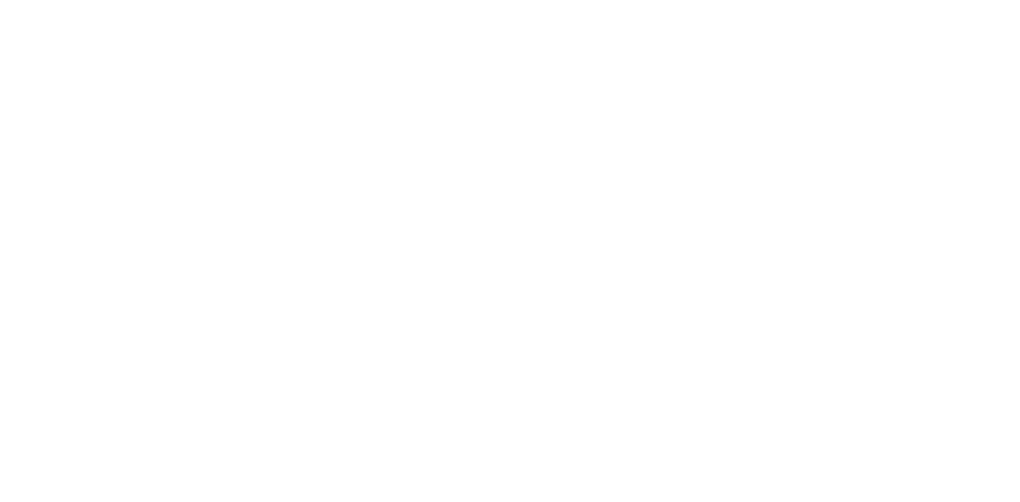
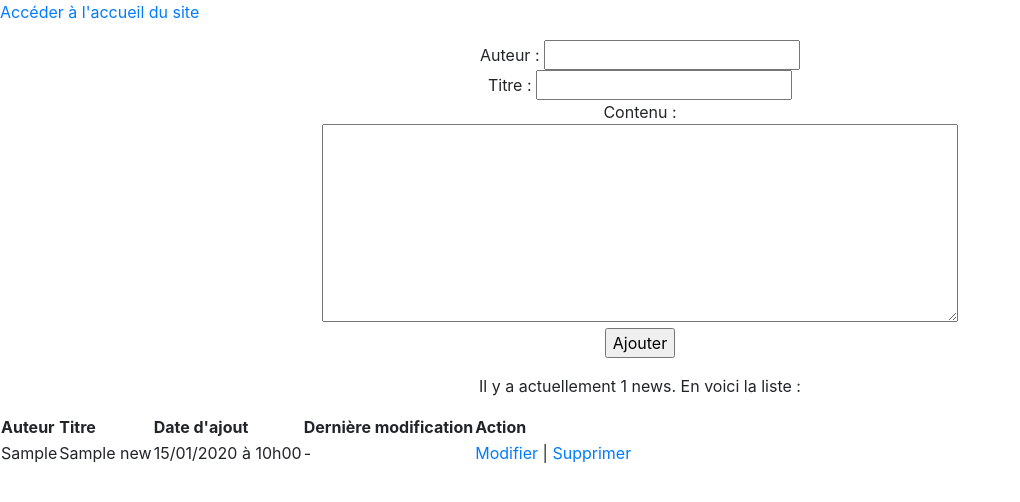
Before and after one commit to lotfi54/NewsPDO, a PHP site: page /admin.php in a window 1280 px wide. Before the commit the part shown is empty. Shown: the top 502 px of the page, without its empty margins (0-1020 px from the left). Run offline with PHP 8.4, Linux system fonts and the light colour scheme; tables that the repository leaves empty or names only in its code hold one stand-in row (values such as "Sample post").

Commit message:
ajout d'un formualire dans l'admin et correction insert bdd

```diff
--- a/admin.php
+++ b/admin.php
@@ -0,0 +1,101 @@
+<?php
+require 'lib/autoload.php';
+
+$db = DBFactory::getMysqlConnexionWithPDO();
+$manager = new NewsManagerPDO($db);
+
+if (isset($_GET['modifier']))
+{
+  $news = $manager->getUnique((int) $_GET['modifier']);
+}
+
+if (isset($_GET['supprimer']))
+{
+  $manager->delete((int) $_GET['supprimer']);
+  $message = 'La news a bien été supprimée !';
+}
+
+if (isset($_POST['auteur']))
+{
+  $news = new News(
+    [
+      'auteur' => $_POST['auteur'],
+      'titre' => $_POST['titre'],
+      'contenu' => $_POST['contenu']
+    ]
+  );
+
+  if (isset($_POST['id']))
+  {
+    $news->setId($_POST['id']);
+  }
+
+  if ($news->isValid())
+  {
+    $manager->save($news);
+
+    $message = $news->isNew() ? 'La news a bien été ajoutée !' : 'La news a bien été modifiée !';
+  }
+  else
+  {
+    $erreurs = $news->erreurs();
+  }
+}
+?>
+
+<!DOCTYPE html>
+<html>
+<head>
+	<title>Gestion de news</title>
+</head>
+<link rel="stylesheet" href="css/style.css">
+	<link href="https://stackpath.bootstrapcdn.com/bootstrap/4.4.1/css/bootstrap.min.css" rel="stylesheet" integrity="sha384-Vkoo8x4CGsO3+Hhxv8T/Q5PaXtkKtu6ug5TOeNV6gBiFeWPGFN9MuhOf23Q9Ifjh" crossorigin="anonymous">
+<body>
+    <p><a href=".">Accéder à l'accueil du site</a></p>
+
+    <form action="admin.php" method="post">
+      <p style="text-align: center">
+<?php
+if (isset($message))
+{
+  echo $message, '<br />';
+}
+?>
+        <?php if (isset($erreurs) && in_array(News::AUTEUR_INVALIDE, $erreurs)) echo 'L\'auteur est invalide.<br />'; ?>
+        Auteur : <input type="text" name="auteur" value="<?php if (isset($news)) echo $news->auteur(); ?>" /><br />
+
+        <?php if (isset($erreurs) && in_array(News::TITRE_INVALIDE, $erreurs)) echo 'Le titre est invalide.<br />'; ?>
+        Titre : <input type="text" name="titre" value="<?php if (isset($news)) echo $news->titre(); ?>" /><br />
+
+        <?php if (isset($erreurs) && in_array(News::CONTENU_INVALIDE, $erreurs)) echo 'Le contenu est invalide.<br />'; ?>
+        Contenu :<br /><textarea rows="8" cols="60" name="contenu"><?php if (isset($news)) echo $news->contenu(); ?></textarea><br />
+<?php
+if(isset($news) && !$news->isNew())
+{
+?>
+        <input type="hidden" name="id" value="<?= $news->id() ?>" />
+        <input type="submit" value="Modifier" name="modifier" />
+<?php
+}
+else
+{
+?>
+        <input type="submit" value="Ajouter" />
+<?php
+}
+?>
+      </p>
+    </form>
+
+    <p style="text-align: center">Il y a actuellement <?= $manager->count() ?> news. En voici la liste :</p>
+
+    <table>
+      <tr><th>Auteur</th><th>Titre</th><th>Date d'ajout</th><th>Dernière modification</th><th>Action</th></tr>
+<?php
+foreach ($manager->getList() as $news)
+{
+  echo '<tr><td>', $news->auteur(), '</td><td>', $news->titre(), '</td><td>', $news->dateAjout()->format('d/m/Y à H\hi'), '</td><td>', ($news->dateAjout() == $news->dateModif() ? '-' : $news->dateModif()->format('d/m/Y à H\hi')), '</td><td><a href="?modifier=', $news->id(), '">Modifier</a> | <a href="?supprimer=', $news->id(), '">Supprimer</a></td></tr>', "\n";
+}
+?>
+</body>
+</html>
--- a/index.php
+++ b/index.php
@@ -13,6 +13,8 @@ $manager = new NewsManagerPDO($bdd);
 	<link href="https://stackpath.bootstrapcdn.com/bootstrap/4.4.1/css/bootstrap.min.css" rel="stylesheet" integrity="sha384-Vkoo8x4CGsO3+Hhxv8T/Q5PaXtkKtu6ug5TOeNV6gBiFeWPGFN9MuhOf23Q9Ifjh" crossorigin="anonymous">
 </head>
 <body>
+
+
 <?php
 
 if (isset($_GET['id']))
@@ -33,6 +35,9 @@ if (isset($_GET['id']))
 {
   echo '<div class="container"><h2 style="text-align:center">Liste des 5 dernières news</h2></div>';
   ?>
+  <div class="container mt-5">
+  	<a href="admin.php"><button class="btn btn-primary">Ajoutr une news</button></a>
+  </div>
   <div class="container mt-5">
 
     <div class="row">
--- a/lib/NewsManagerPDO.php
+++ b/lib/NewsManagerPDO.php
@@ -12,17 +12,16 @@ public function __construct(PDO $bdd) {
 
 // on ajout une methode Add
 
-protected function add(News $news) {
+  protected function add(News $news)
+  {
+    $requete = $this->bdd->prepare('INSERT INTO news(auteur, titre, contenu, dateAjout, dateModif) VALUES(:auteur, :titre, :contenu, NOW(), NOW())');
 
-	$requete = $this->bdd->prepare("INSERT INTO news
-		(auteur,titre,contenu,dateAjout,dateModif) VALUES(:auteur,:titre,:contenu,:NOW(),NOW())");
+    $requete->bindValue(':titre', $news->titre());
+    $requete->bindValue(':auteur', $news->auteur());
+    $requete->bindValue(':contenu', $news->contenu());
 
-
-	$requete->binValue(':titre', $news->titre());
-	$requete->binValue(':auteur', $news->auteur());
-	$requete->binValue(':contenu', $news->contenu());
-	$requete->execute();
-}
+    $requete->execute();
+  }
 
 
 // on ajoute une methode count() qui sert renvoyer le nmbre de news total
```
